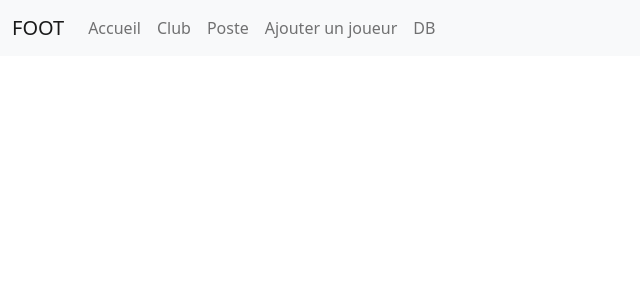
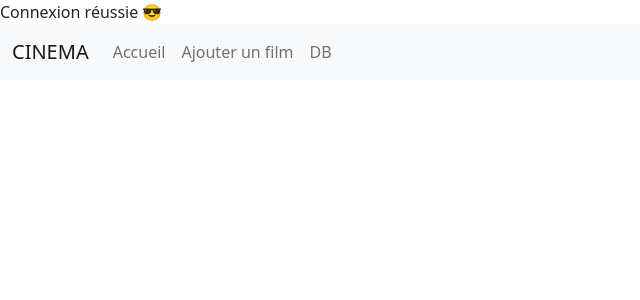
Before and after one commit to YoannYWD/phpcrud3, a PHP site: page / in a window 1280 px wide. Shown: the top 300 px of the page, without its empty margins (0-640 px from the left). Run offline with PHP 8.4, Linux system fonts and the light colour scheme.

Commit message:
connexion db.php

```diff
--- a/db.php
+++ b/db.php
@@ -0,0 +1,19 @@
+<?php
+error_reporting(E_ALL);
+ini_set('display_errors', 1);
+
+$dsn = "mysql:host=localhost;dbname=cinema";
+$username = "root";
+$password = "Arinfo/2021";
+$options = [];
+$connection = new PDO($dsn, $username, $password, $options); // connection en instance de PDO
+try { // fonction d'exception
+    print "Connexion réussie 😎";
+} catch(PDOException $e) { //fonction qui permet d'afficher le message d'erreur si try ne fonctionne pas
+    print "error : " . $e->getMessage();
+    die();
+}
+
+
+
+?>
--- a/head.php
+++ b/head.php
@@ -5,6 +5,7 @@
     <meta http-equiv="X-UA-Compatible" content="IE=edge">
     <meta name="viewport" content="width=device-width, initial-scale=1.0">
     <title>Cinéma</title>
+    <link rel="icon" type="image/png" href="favicon.png"/>
 
     <link href="https://cdn.jsdelivr.net/npm/bootstrap@5.0.2/dist/css/bootstrap.min.css" rel="stylesheet" integrity="sha384-EVSTQN3/azprG1Anm3QDgpJLIm9Nao0Yz1ztcQTwFspd3yD65VohhpuuCOmLASjC" crossorigin="anonymous">
 
@@ -12,26 +13,20 @@
 <body>
     <nav class="navbar navbar-expand-lg navbar-light bg-light">
         <div class="container-fluid">
-            <a class="navbar-brand" href="/phpcrud2">FOOT</a>
+            <a class="navbar-brand" href="/phpcrud3">CINEMA</a>
             <button class="navbar-toggler" type="button" data-bs-toggle="collapse" data-bs-target="#navbarSupportedContent" aria-controls="navbarSupportedContent" aria-expanded="false" aria-label="Toggle navigation">
             <span class="navbar-toggler-icon"></span>
             </button>
             <div class="collapse navbar-collapse" id="navbarSupportedContent">
             <ul class="navbar-nav me-auto mb-2 mb-lg-0">
                 <li class="nav-item">
-                <a class="nav-link" aria-current="page" href="/phpcrud2">Accueil</a>
+                <a class="nav-link" aria-current="page" href="/phpcrud3">Accueil</a>
                 </li>
                 <li class="nav-item">
-                <a class="nav-link" href="/phpcrud2/club.php">Club</a>
+                <a class="nav-link" href="/phpcrud3/edit.php">Ajouter un film</a>
                 </li>
                 <li class="nav-item">
-                <a class="nav-link" href="/phpcrud2/poste.php">Poste</a>
-                </li>
-                <li class="nav-item">
-                <a class="nav-link" href="/phpcrud2/create.php">Ajouter un joueur</a>
-                </li>
-                <li class="nav-item">
-                <a class="nav-link" href="/phpcrud2/db.php">DB</a>
+                <a class="nav-link" href="/phpcrud3/db.php">DB</a>
                 </li>
             </ul>
             </div>
--- a/index.php
+++ b/index.php
@@ -1,3 +1,8 @@
+<?php
+require "./db.php";
+
+?>
+
 <?php
 include "./head.php";
 ?>
```
Also changed, not shown: favicon.png (added).
